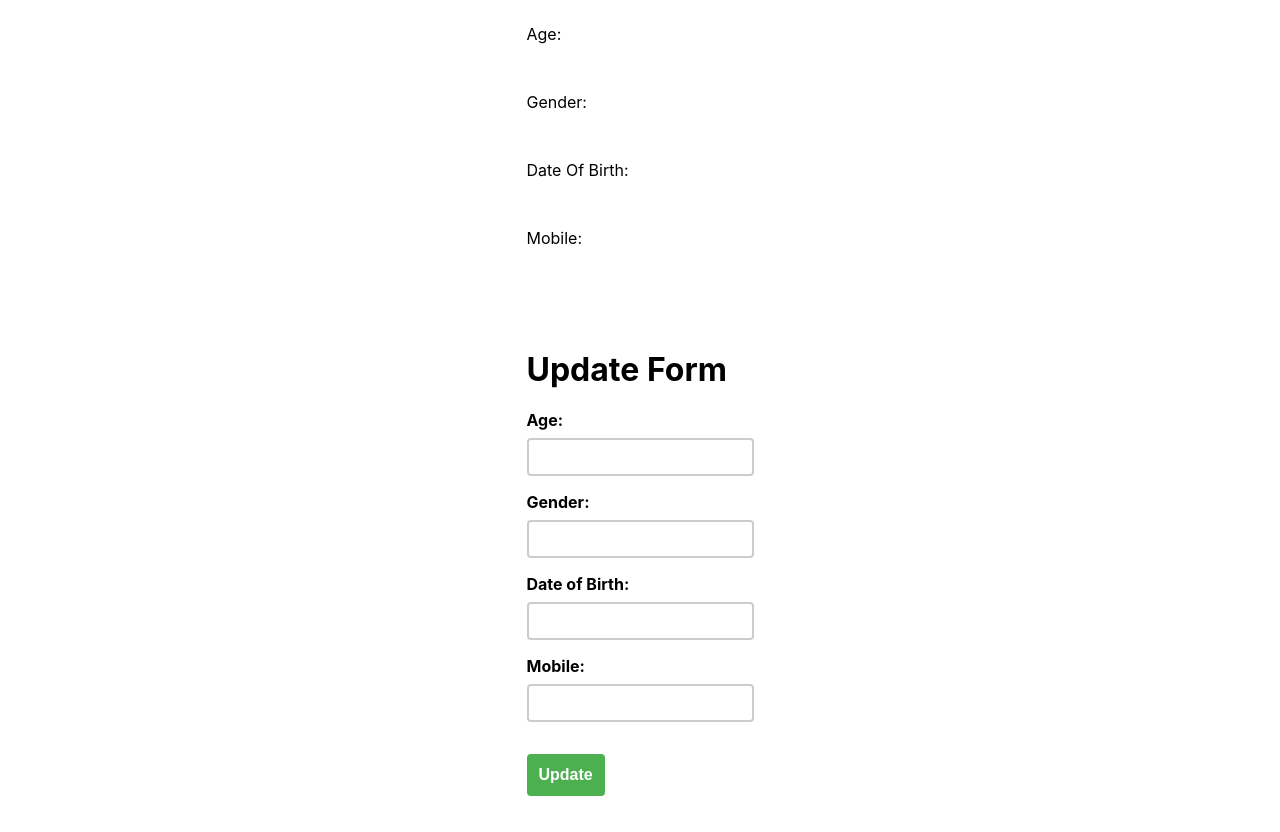
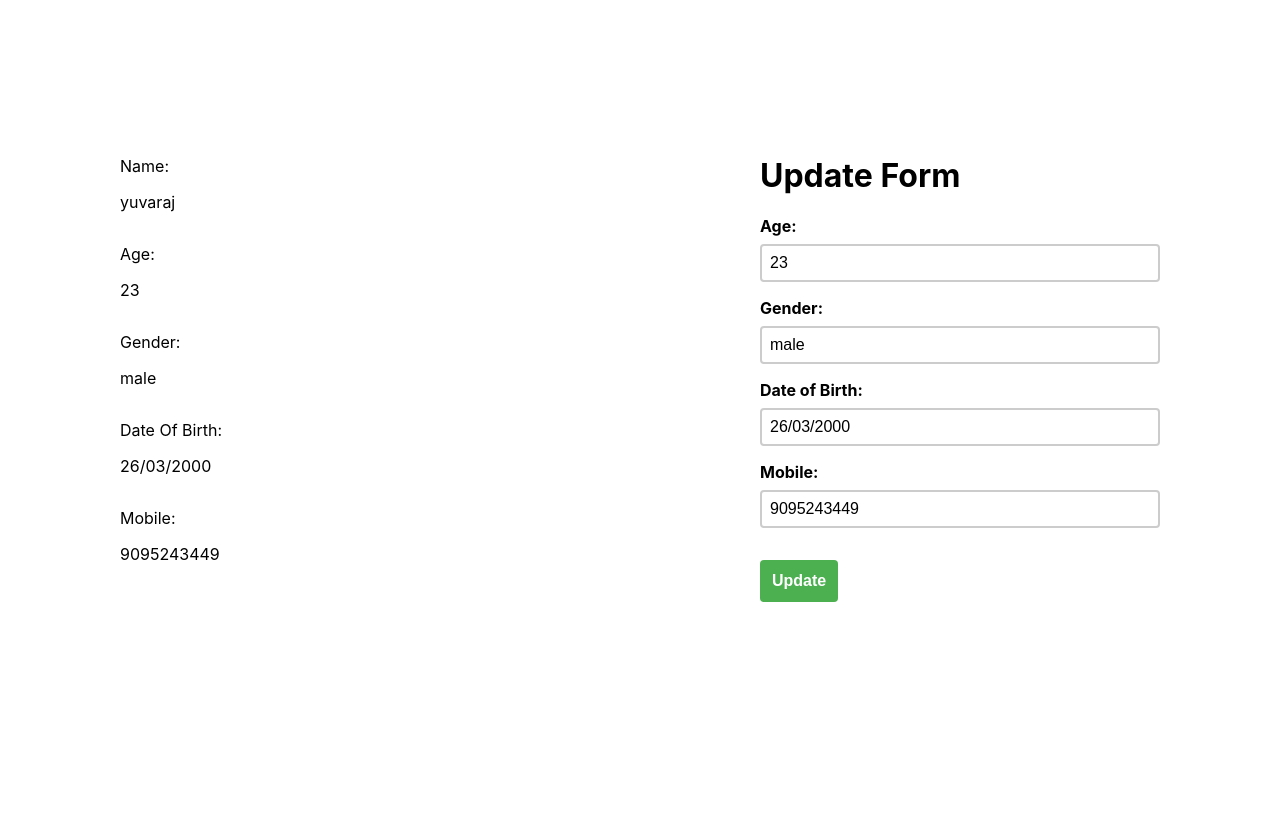
Before and after one commit to IshwariyaManivannan/test-task-frontend, a React (Create React App) app: page /profile in a window 1280 px wide. Built offline with nearby package versions, Linux system fonts and the light colour scheme.

Commit message:
profile form

```diff
--- a/src/components/profile/profile.css
+++ b/src/components/profile/profile.css
@@ -0,0 +1,33 @@
+.main {
+    display: flex;
+  flex-direction: row;
+    width: 100%;
+    min-width: 1000px;
+}
+
+.left {
+    width: 50%;
+    min-width: 500px;
+    display: flex;
+    align-items: center;
+    justify-content: center;
+}
+
+.leftMain{
+    min-width: 400px;
+}
+
+.right {
+    width: 50%;
+    min-width: 500px;
+    display: flex;
+    align-items: center;
+    justify-content: center;
+}
+
+.rightMain{
+    min-width: 400px;
+}
+.inputs{
+    display: grid;
+}
--- a/src/components/profile/profile.js
+++ b/src/components/profile/profile.js
@@ -3,11 +3,11 @@ import React, { useState, useEffect } from "react";
 import './profile.css'
 
 const Profile = () => {
-    const [user, setUser] = useState(null);
-    const [age, setAge] = useState("");
-    const [gender, setGender] = useState("");
-    const [dob, setDob] = useState("");
-    const [mobile, setMobile] = useState("");
+    const [user, setUser] = useState("yuvaraj");
+    const [age, setAge] = useState("23");
+    const [gender, setGender] = useState("male");
+    const [dob, setDob] = useState("26/03/2000");
+    const [mobile, setMobile] = useState("9095243449");
 
     function handleSubmit() {
 
@@ -16,11 +16,11 @@ const Profile = () => {
         <div className="main">
             <div className="left">
                 <div className="leftMain">
-                    <div className="userName">
+                    <div className="inputs">
                         <div>Name:</div>
                         <div>{user}</div>
                     </div>
-                    <div className="age">
+                    <div className="inputs">
                         <div>
                             Age:
                         </div>
@@ -28,7 +28,7 @@ const Profile = () => {
                             {age}
                         </div>
                     </div>
-                    <div className="gender">
+                    <div className="inputs">
                         <div>
                             Gender:
                         </div>
@@ -36,7 +36,7 @@ const Profile = () => {
                             {gender}
                         </div>
                     </div>
-                    <div className="dob">
+                    <div className="inputs">
                         <div>
                             Date Of Birth:
                         </div>
@@ -45,7 +45,7 @@ const Profile = () => {
                         </div>
 
                     </div>
-                    <div className="mobile">
+                    <div className="inputs">
                         <div>
                             Mobile:
                         </div>
@@ -56,6 +56,8 @@ const Profile = () => {
                 </div>
             </div>
             <div className="right">
+
+                <div className="rightMain">
                     <div className='profileForm'>
                         <h1> Update Form</h1>
                         <form onSubmit={handleSubmit}>
@@ -80,6 +82,8 @@ const Profile = () => {
                     </div>
                 </div>
 
+            </div>
+
 
         </div>
 
```
Lines whose indentation alone changed are shown as unchanged.
